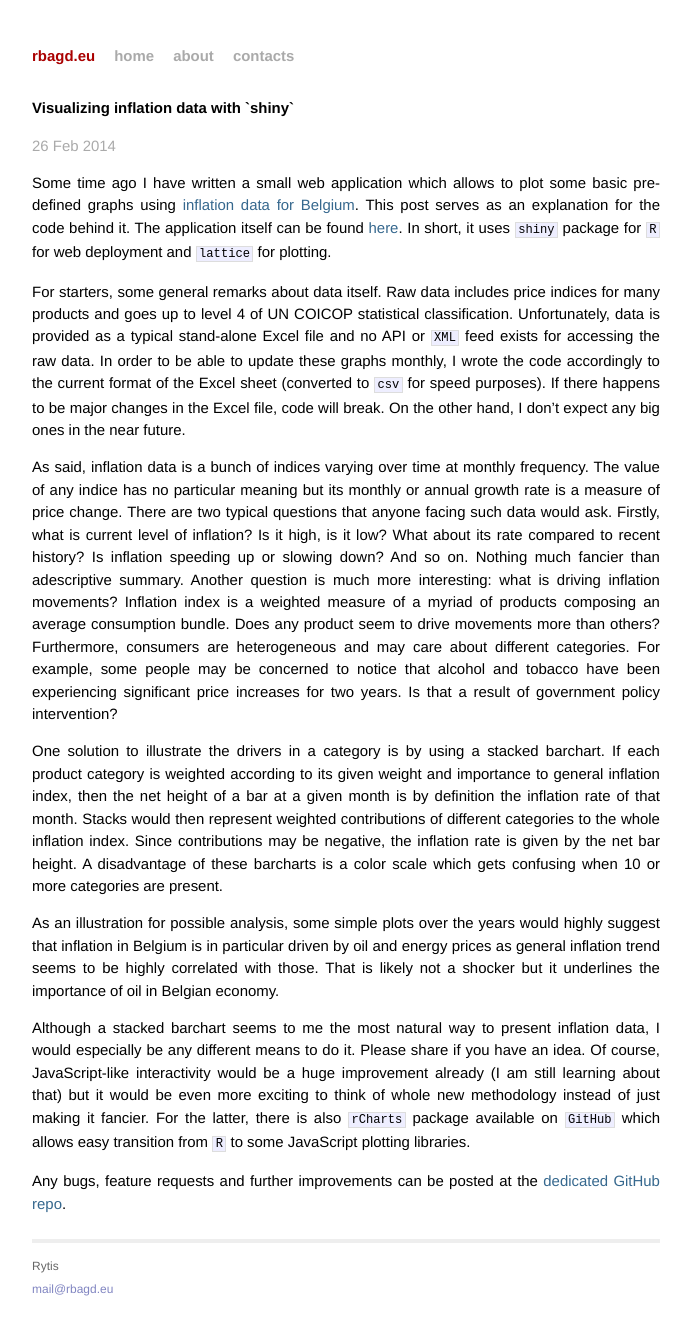
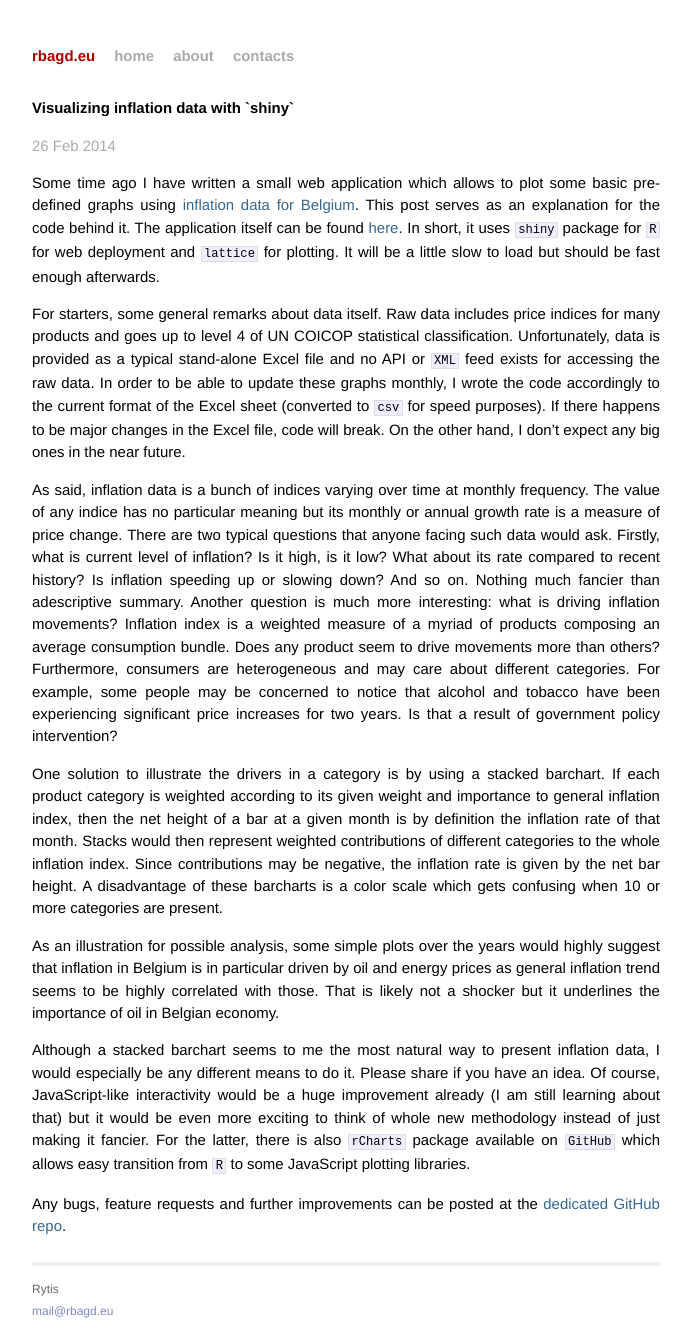
Before and after one commit to rbagd/rbagd.github.io, a Jekyll site: the page built from drafts/inflation.markdown, in a window 1280 px wide. Shown: the whole page, without its empty margins (294-985 px from the left). Built offline with Jekyll 4.4.1, drawn with Linux system fonts in a browser that asks for light colours; Markdown is read by kramdown in place of the engine named in the settings; before the commit the page ends 1312 px from its top, so only the background shows below that.

Commit message:
Almost finished draft post.

```diff
--- a/drafts/inflation.markdown
+++ b/drafts/inflation.markdown
@@ -1,11 +1,11 @@
 ---
 layout: post
-title:  "Visualizing inflation data with `shiny`"
+title:  Visualizing inflation data with `shiny`
 date:   2014-02-26 16:23:39
 categories: R
 ---
 
-Some time ago I have written a small web application which allows to plot some basic pre-defined graphs using [inflation data for Belgium][inflation]. This post serves as an explanation for the code behind it. The application itself can be found [here][my-app]. In short, it uses `shiny` package for `R` for web deployment and `lattice` for plotting.
+Some time ago I have written a small web application which allows to plot some basic pre-defined graphs using [inflation data for Belgium][inflation]. This post serves as an explanation for the code behind it. The application itself can be found [here][my-app]. In short, it uses `shiny` package for `R` for web deployment and `lattice` for plotting. It will be a little slow to load but should be fast enough afterwards.
 
 For starters, some general remarks about data itself. Raw data includes price indices for many products and goes up to level 4 of UN COICOP statistical classification. Unfortunately, data is provided as a typical stand-alone Excel file and no API or `XML` feed exists for accessing the raw data. In order to be able to update these graphs monthly, I wrote the code accordingly to the current format of the Excel sheet (converted to `csv` for speed purposes). If there happens to be major changes in the Excel file, code will break. On the other hand, I don't expect any big ones in the near future.
 
```
